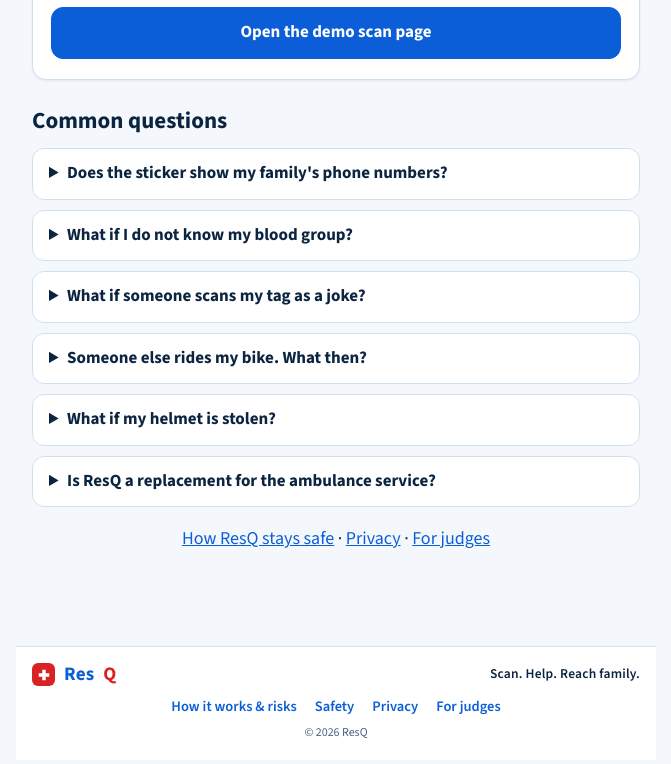
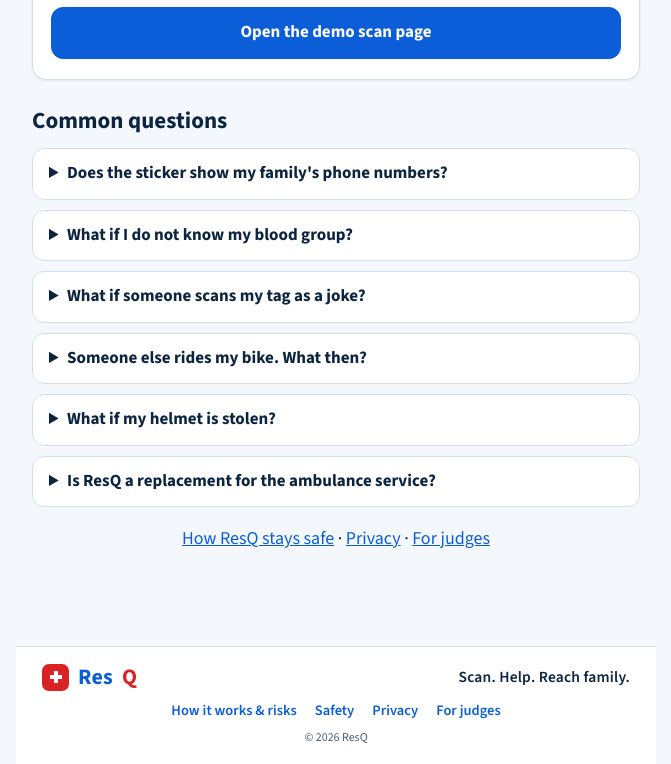
Before and after one commit to Daimx1214/resq, a plain HTML site: page index.html in a window 1280 px wide. Shown: the part 2075-2839 px from the top of the page, without its empty margins (304-975 px from the left). Drawn offline with Linux system fonts and the light colour scheme; no server answers.

Commit message:
Footer top row per owner feedback: side gaps added, logo and tagline sizes increased

```diff
--- a/css/styles.css
+++ b/css/styles.css
@@ -107,11 +107,11 @@ ul.tight{margin:8px 0;padding-left:22px}
 ul.tight li{margin:6px 0}
 footer.foot{max-width:640px;margin:28px auto 0;padding:13px 16px 17px;color:var(--muted);font-size:14px;line-height:1.55;text-align:center;background:var(--card);border-top:1px solid var(--line)}
 footer.foot a{color:var(--care)}
-.foot-top{display:flex;align-items:center;justify-content:space-between;gap:12px;margin-bottom:6px}
-.foot-logo{font-size:19px}
-.foot-logo .logo-mark{width:23px;height:23px;border-radius:6px}
-.foot-logo .logo-mark svg{width:14px;height:14px}
-.foot-tag{margin:0;font-weight:600;color:var(--ink);font-size:13.5px;letter-spacing:.2px;text-align:right}
+.foot-top{display:flex;align-items:center;justify-content:space-between;gap:12px;margin-bottom:6px;padding:0 10px}
+.foot-logo{font-size:22px}
+.foot-logo .logo-mark{width:27px;height:27px;border-radius:7px}
+.foot-logo .logo-mark svg{width:16px;height:16px}
+.foot-tag{margin:0;font-weight:600;color:var(--ink);font-size:15.5px;letter-spacing:.2px;text-align:right}
 .foot-links{display:flex;flex-wrap:wrap;justify-content:center;gap:3px 18px;margin:0 0 6px}
 .foot-links a{font-weight:600;text-decoration:none;font-size:14.5px}
 .foot-links a:hover{text-decoration:underline}
--- a/sw.js
+++ b/sw.js
@@ -1,6 +1,6 @@
 // LifeTag service worker: network-first for the shell so updates land fast,
 // cache only as an offline fallback (lesson learned from LearnMate).
-const CACHE = 'resq-v9';
+const CACHE = 'resq-v10';
 const SHELL = ['./', './index.html', './css/fonts.css', './css/styles.css', './js/qrcode.js', './js/firebase-config.js', './js/store.js', './js/i18n.js', './js/app.js', './manifest.webmanifest', './fonts/BricolageGrotesque-800-latin.woff2', './fonts/SourceSans3-400-latin.woff2', './fonts/SourceSans3-600-latin.woff2', './fonts/SourceSans3-700-latin.woff2', './audio/guide-ur.mp3', './audio/guide-en.mp3'];
 self.addEventListener('install', e => {
   e.waitUntil(caches.open(CACHE).then(c => c.addAll(SHELL)).then(() => self.skipWaiting()));
```
Also changed, not shown: shots/v8-footer-layout.png (added).
